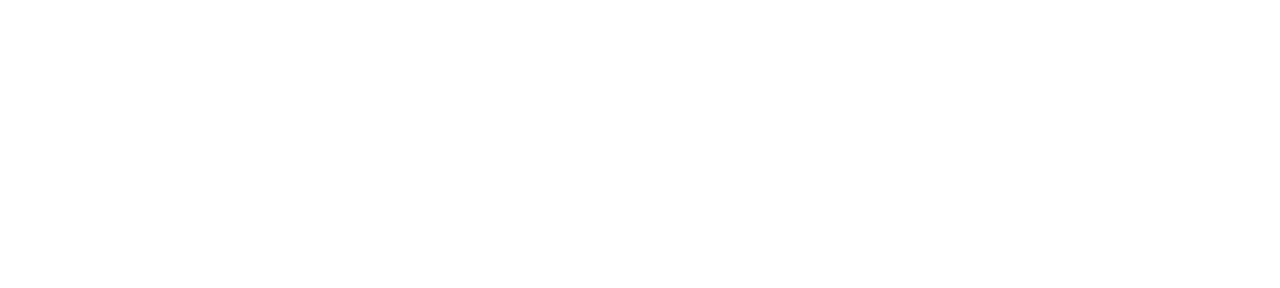
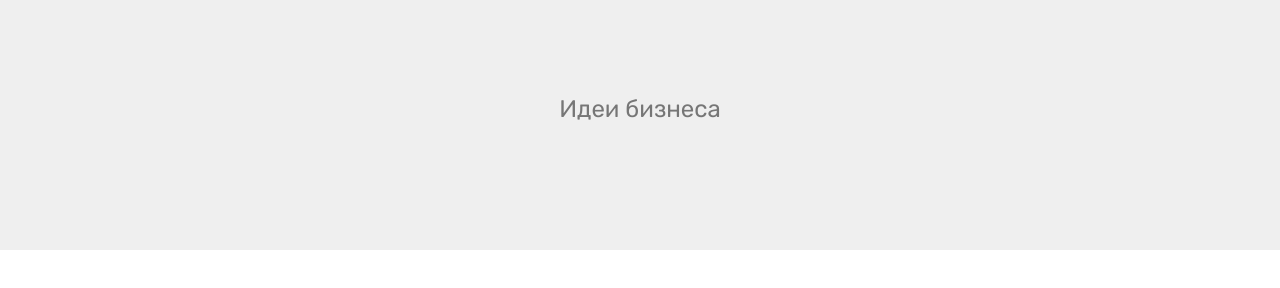
Before and after one commit to inforu/inforu.github.io, a plain HTML site: page index.html in a window 1280 px wide. Drawn offline with Linux system fonts and the light colour scheme.

Commit message:
create github pages

```diff
--- a/assets/mobirise/css/mbr-additional.css
+++ b/assets/mobirise/css/mbr-additional.css
@@ -1413,3 +1413,11 @@ body {
   background: #ff3366 !important;
   box-shadow: none !important;
 }
+.cid-rtsml6IVdr {
+  padding-top: 90px;
+  padding-bottom: 90px;
+  background-color: #efefef;
+}
+.cid-rtsml6IVdr P {
+  color: #767676;
+}
--- a/index.html
+++ b/index.html
@@ -21,8 +21,27 @@
 
 </head>
 <body>
+  <section class="header1 cid-rtsml6IVdr" id="header16-0">
 
-  <script src="assets/web/assets/jquery/jquery.min.js"></script>
+
+
+
+
+    <div class="container">
+        <div class="row justify-content-md-center">
+            <div class="col-md-10 align-center">
+
+
+                <p class="mbr-text pb-3 mbr-fonts-style display-5">Идеи бизнеса</p>
+
+            </div>
+        </div>
+    </div>
+
+</section>
+
+
+  <section class="engine"><a href="https://mobirise.info/p">website templates free download</a></section><script src="assets/web/assets/jquery/jquery.min.js"></script>
   <script src="assets/popper/popper.min.js"></script>
   <script src="assets/tether/tether.min.js"></script>
   <script src="assets/bootstrap/js/bootstrap.min.js"></script>
```
Also changed, not shown: 1 other file.
